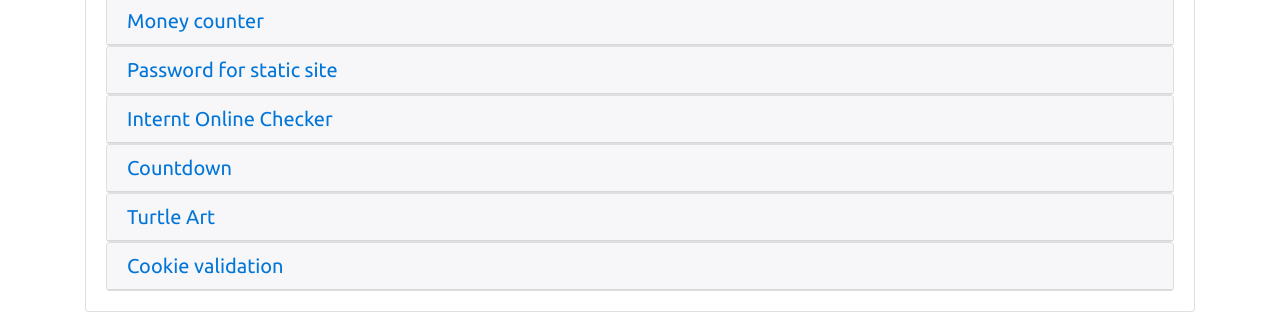
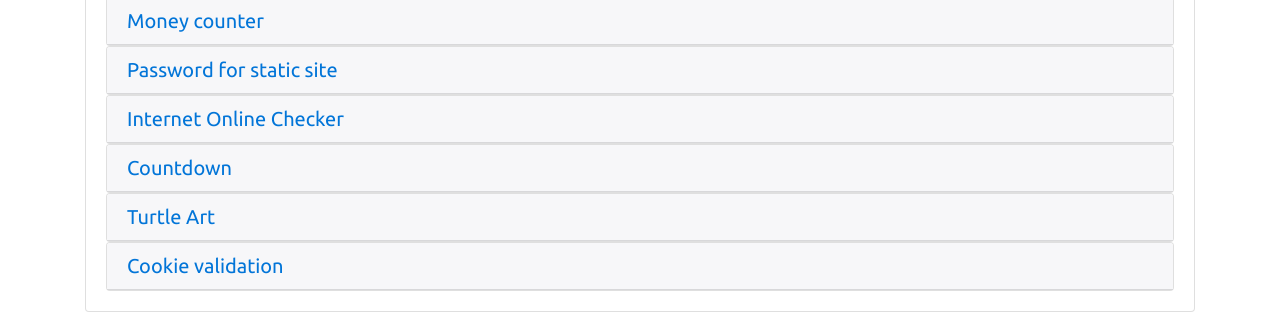
Before and after one commit to michael-bateman/projects.michaelbateman.ca, a Jekyll site: the page built from index.html, in a window 1280 px wide. Shown: the part 1285-1599 px from the top of the page. Built offline with Jekyll 4.4.1, drawn with Linux system fonts in a browser that asks for light colours.

Commit message:
Fixes spelling error and adds new documentation

```diff
--- a/_data/projects.yml
+++ b/_data/projects.yml
@@ -37,6 +37,8 @@
   website: http://uccewb.github.io
   github_username: UCCEWB
   github: uccewb.github.io
+  link: engineering-society-website
+  status: True
 
 pong:
   name: Pong
@@ -70,7 +72,7 @@
   github: password-protected-site
 
 internet-online-checker:
-  name: Internt Online Checker
+  name: Internet Online Checker
   description: A program written in AppleScript that will alert you if your computer becomes disconnected from online.
   github: internet-online-checker
 
```
